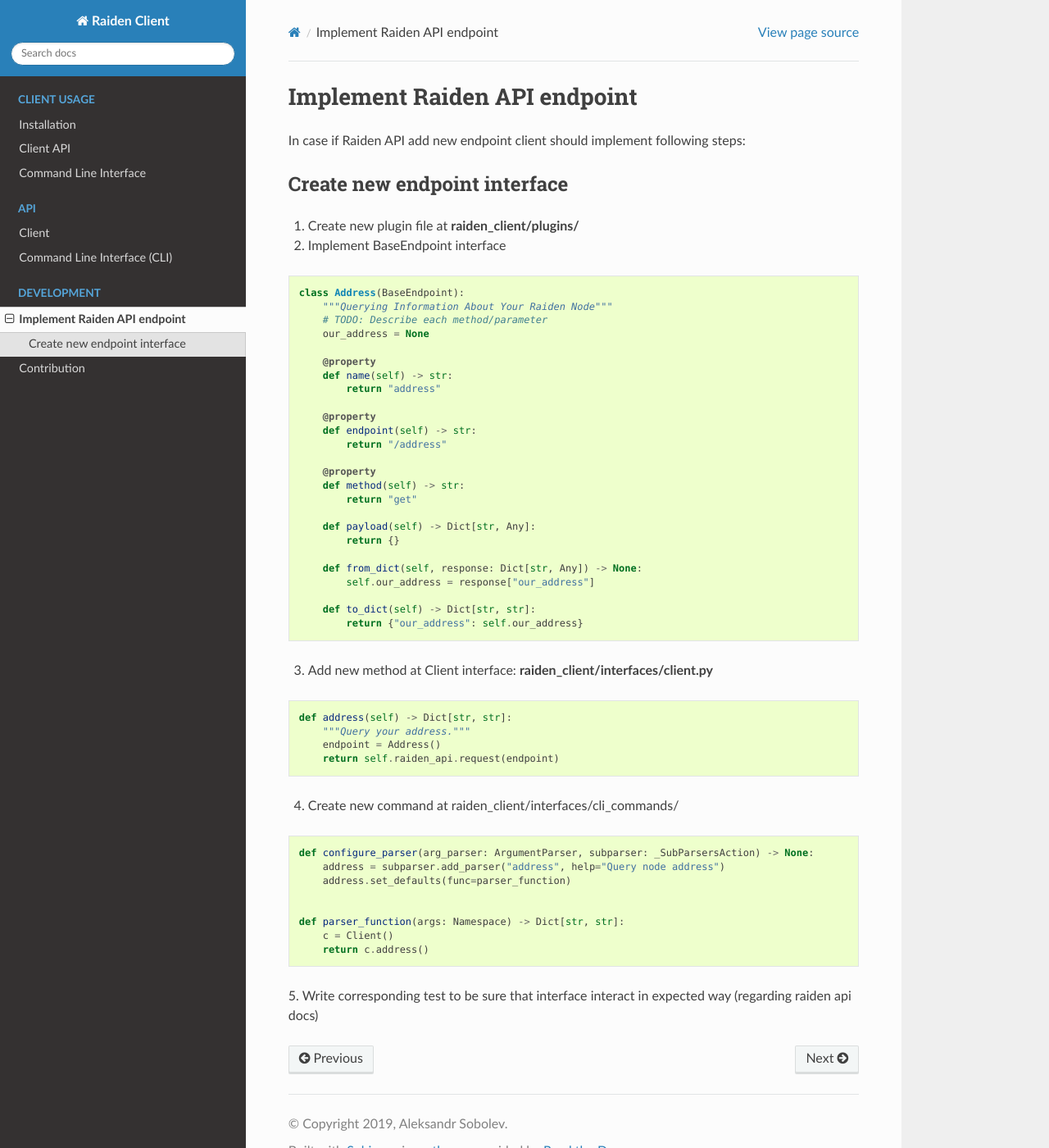
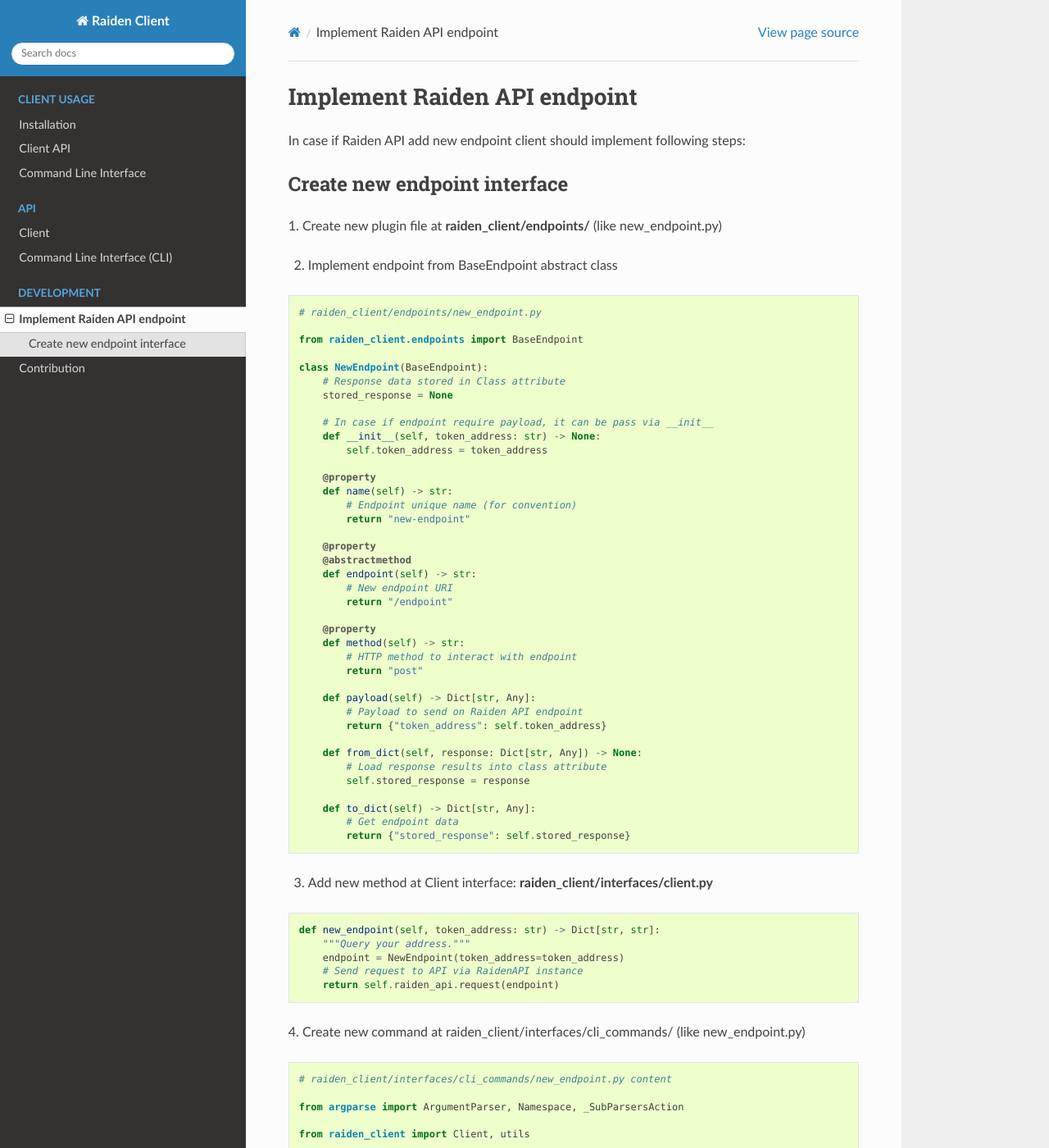
Before and after one commit to maddevsio/raiden-client-python, a Sphinx documentation site: the page built from docs/add_endpoint.rst, in a window 1280 px wide and 1400 px high. Shown: the whole window at 82% size. Built offline with Sphinx 7.4.7 and the Read the Docs theme 2.0.0, drawn with Linux system fonts in a browser that asks for light colours; some of the changed text lies outside the part shown.

Commit message:
Update add_endpoint.rst documentation

```diff
--- a/docs/add_endpoint.rst
+++ b/docs/add_endpoint.rst
@@ -7,37 +7,53 @@
 Create new endpoint interface
 --------------------------------
 
-1. Create new plugin file at **raiden_client/plugins/**
+1. Create new plugin file at **raiden_client/endpoints/**
+(like new_endpoint.py)
 
-2. Implement BaseEndpoint interface
+2. Implement endpoint from BaseEndpoint abstract class
 
 .. code-block:: python
 
-    class Address(BaseEndpoint):
-        """Querying Information About Your Raiden Node"""
-        # TODO: Describe each method/parameter
-        our_address = None
+    # raiden_client/endpoints/new_endpoint.py
+
+    from raiden_client.endpoints import BaseEndpoint
+
+    class NewEndpoint(BaseEndpoint):
+        # Response data stored in Class attribute
+        stored_response = None
+
+        # In case if endpoint require payload, it can be pass via __init__
+        def __init__(self, token_address: str) -> None:
+            self.token_address = token_address
 
         @property
         def name(self) -> str:
-            return "address"
+            # Endpoint unique name (for convention)
+            return "new-endpoint"
 
         @property
+        @abstractmethod
         def endpoint(self) -> str:
-            return "/address"
+            # New endpoint URI
+            return "/endpoint"
 
         @property
         def method(self) -> str:
-            return "get"
+            # HTTP method to interact with endpoint
+            return "post"
 
         def payload(self) -> Dict[str, Any]:
-            return {}
+            # Payload to send on Raiden API endpoint
+            return {"token_address": self.token_address}
 
         def from_dict(self, response: Dict[str, Any]) -> None:
-            self.our_address = response["our_address"]
+            # Load response results into class attribute
+            self.stored_response = response
 
-        def to_dict(self) -> Dict[str, str]:
-            return {"our_address": self.our_address}
+        def to_dict(self) -> Dict[str, Any]:
+            # Get endpoint data
+            return {"stored_response": self.stored_response}
+
 
 
 
@@ -45,23 +61,53 @@
 
 .. code-block:: python
 
-    def address(self) -> Dict[str, str]:
+    def new_endpoint(self, token_address: str) -> Dict[str, str]:
         """Query your address."""
-        endpoint = Address()
+        endpoint = NewEndpoint(token_address=token_address)
+        # Send request to API via RaidenAPI instance
         return self.raiden_api.request(endpoint)
 
 4. Create new command at raiden_client/interfaces/cli_commands/
+(like new_endpoint.py)
 
 .. code-block:: python
 
-    def configure_parser(arg_parser: ArgumentParser, subparser: _SubParsersAction) -> None:
-        address = subparser.add_parser("address", help="Query node address")
-        address.set_defaults(func=parser_function)
+    # raiden_client/interfaces/cli_commands/new_endpoint.py content
+
+    from argparse import ArgumentParser, Namespace, _SubParsersAction
+
+    from raiden_client import Client, utils
 
 
-    def parser_function(args: Namespace) -> Dict[str, str]:
-        c = Client()
-        return c.address()
+    def configure_parser(arg_parser: ArgumentParser, subparser: _SubParsersAction) -> None:
+        tokens = subparser.add_parser("new-endpoint", help="Query list of registered tokens")
+        tokens.add_argument("-t", "--token-address", required=False, help="For the given token address")
+        tokens.set_defaults(func=parser_function)
+
+
+    def parser_function(args: Namespace) -> str:
+        client = Client(endpoint=args.endpoint, version=args.version)
+        tokens = client.new_endpoint(token_address=args.token_address)
+        return utils.print_stdout(tokens)
+
+
+5. Register CLI command at **raiden_client.interfaces.cli.CLI_ENDPOINTS**
+
+.. code-block:: python
+
+    CLI_ENDPOINTS = [
+        ...
+        "raiden_client.interfaces.cli_commands.new_endpoint",
+        ...
+    ]
 
 5. Write corresponding test to be sure that interface interact in
 expected way (regarding raiden api docs)
+
+6. Run linters
+
+.. code-block:: shell
+
+    $ isort . --recursive -c -l 120 --skip venv/
+    $ flake8 . --exclude=venv/
+    $ pytest --cov=./raiden_client --cov-fail-under=100
--- a/docs/contribution.rst
+++ b/docs/contribution.rst
@@ -1,2 +1,6 @@
 Contribution
 ============
+
+Create Issue
+
+Send Pull Request
```
